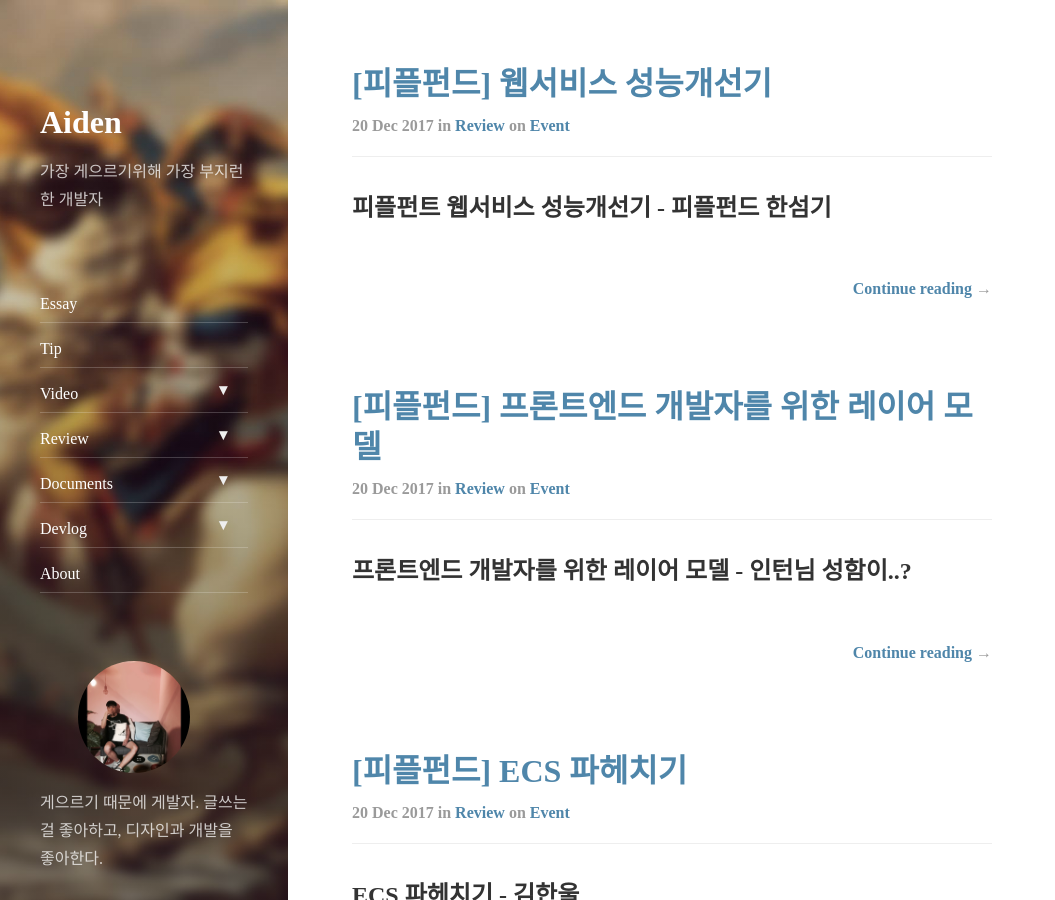
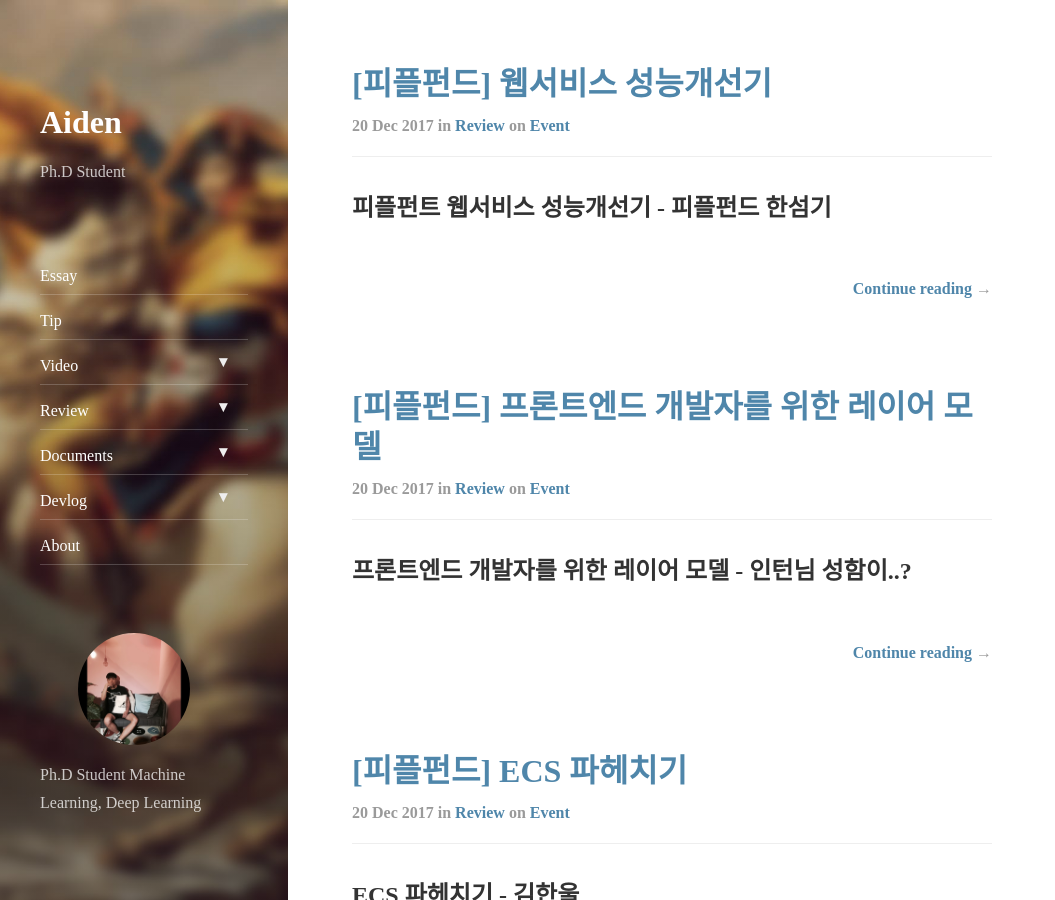
Before and after one commit to csm9493/csm9493.github.io, a Jekyll site: the page built from index.html, in a window 1280 px wide and 900 px high. Shown: the whole window, without its empty margins (0-1055 px from the left). Built offline with Jekyll 4.4.1, drawn with Linux system fonts in a browser that asks for light colours; nearby versions of some CDN libraries; the list of posts is cut into pages by our own code.

Commit message:
change _config.yml

```diff
--- a/_config.yml
+++ b/_config.yml
@@ -6,25 +6,25 @@ title:               Aiden
 
 # The unique resource location of your page.
 # Set to `https://<username>.github.io` when hosting on GitHub Pages
-url:                 https://isme2n.github.io
+url:                 https://csm9493.github.io
 
 # Set to '' when hosting a blog on GitHub Pages, ie on `//<username>.github.io`
 # Set to '/<reponame>' when using the `gh-pages` branch of a repository
 baseurl:             ""
 
 # A very short description of your page
-tagline:             가장 게으르기위해 가장 부지런한 개발자
+tagline:             Ph.D Student
 
 # A short description of the page, used in the sidebar and as fallback for the meta description tag.
 # Markdown enabled, but don't use more than one paragraph (enforced by `>`)
 description:         >
-  게으르기 때문에 게발자.
-  글쓰는 걸 좋아하고, 디자인과 개발을 좋아한다.
+  Ph.D Student
+  Machine Learning, Deep Learning
 
 # This should be the same author as first entry in `_data/authors.yml`
 author:
-  name:              aiden min
-  email:             zoqozqz@gmail.com
+  name:              Sungmin Cha
+  email:             csm9493@gmail.com
 
 # Fallback image and color
 image:               /assets/img/nap.jpg
@@ -48,7 +48,7 @@ google_fonts:        Lato
 google_analytics:    UA-92346434-1
 
 # Setting a disqus shortname will enable the comment section on pages with `comments: true` in the front matter
-disqus_shortname:    isme2n
+disqus_shortname:    csm9493
 
 # This text will appear in the footer of every page. Markdown enabled.
 copyright:           '&copy; 2017. by isme2n'
```
